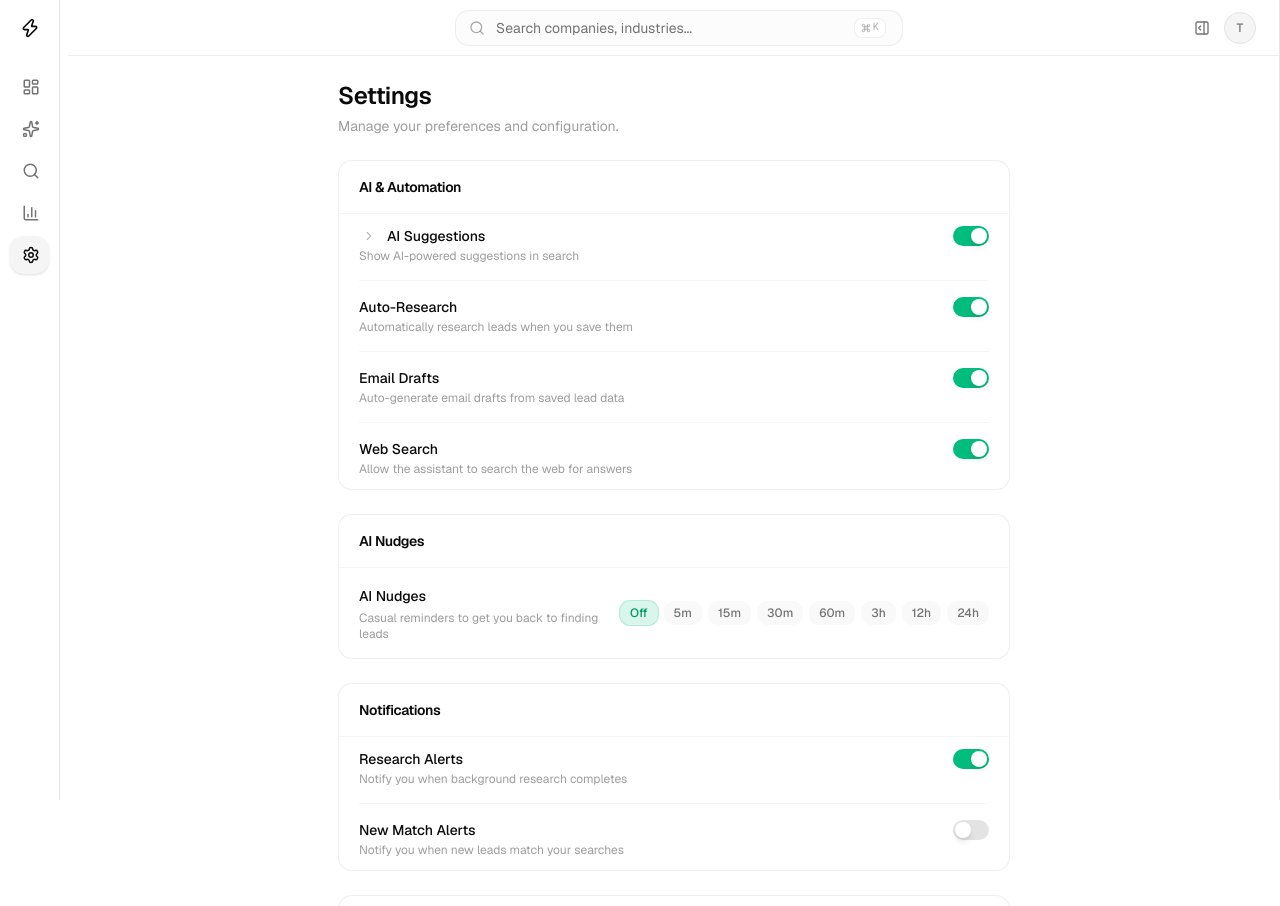
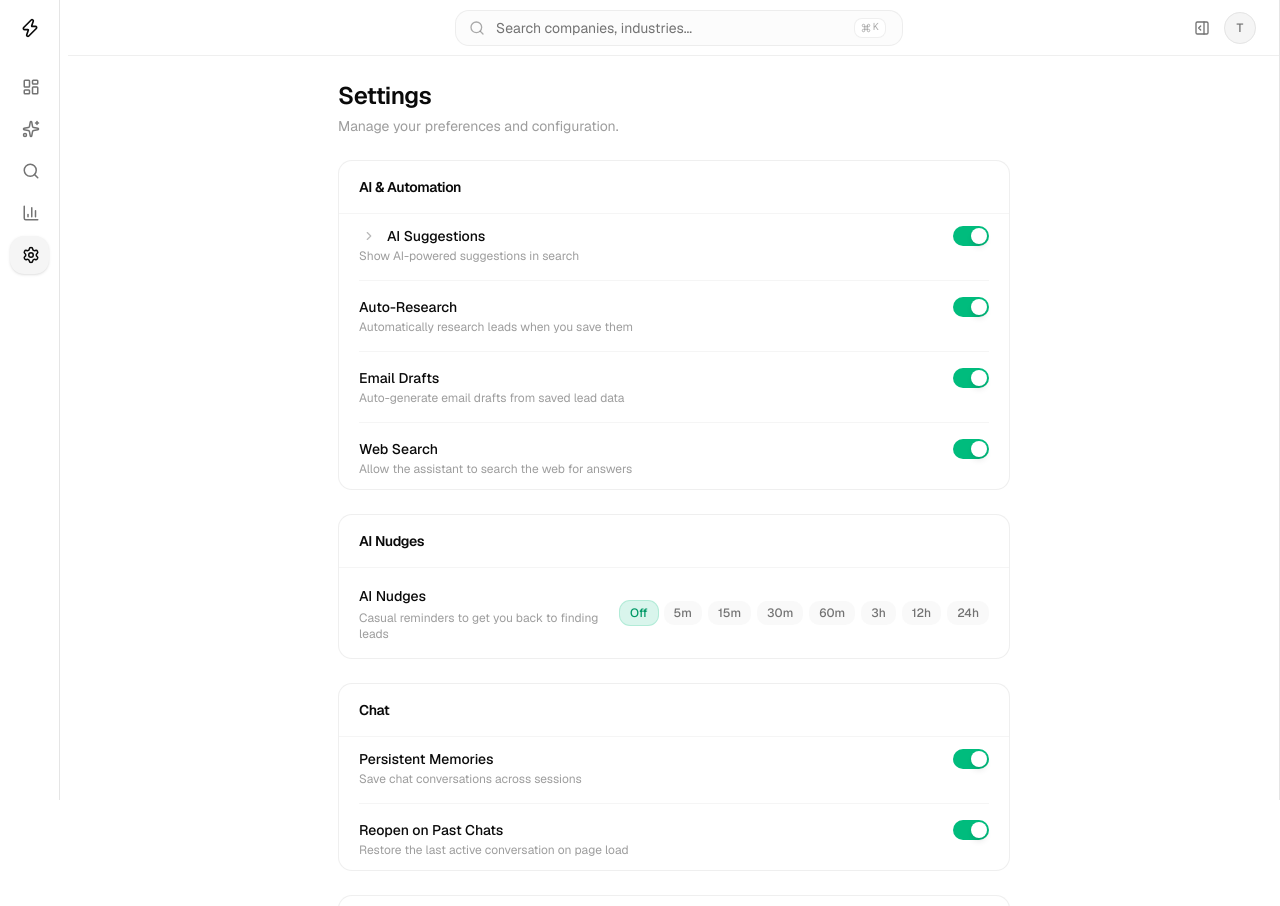
Before and after one commit to 2ndaccforsmart-sys/leadflow, a Next.js app: page /settings in a window 1280 px wide. Shown: the top 906 px of the page. Built offline with nearby package versions, Linux system fonts and the light colour scheme; no server answers.

Commit message:
settings: add Persistent Memories + Reopen on Past Chats toggles; update README

```diff
--- a/app/(dashboard)/assistant/page.tsx
+++ b/app/(dashboard)/assistant/page.tsx
@@ -33,15 +33,19 @@
   const [inputValue, setInputValue] = useState("");
   const [isStreaming, setIsStreaming] = useState(false);
   const [webSearchEnabled, setWebSearchEnabled] = useState(false);
+  const [persistentMemories, setPersistentMemories] = useState(true);
+  const [reopenChats, setReopenChats] = useState(true);
   const messagesEndRef = useRef<HTMLDivElement>(null);
 
-  // Read web search setting from localStorage
+  // Read settings from localStorage
   useEffect(() => {
     try {
-      const stored = localStorage.getItem("settings_web_search");
-      if (stored !== null) {
-        setWebSearchEnabled(JSON.parse(stored));
-      }
+      const ws = localStorage.getItem("settings_web_search");
+      if (ws !== null) setWebSearchEnabled(JSON.parse(ws));
+      const pm = localStorage.getItem("settings_persistent_memories");
+      if (pm !== null) setPersistentMemories(JSON.parse(pm));
+      const rc = localStorage.getItem("settings_reopen_chats");
+      if (rc !== null) setReopenChats(JSON.parse(rc));
     } catch {
       // ignore
     }
@@ -49,11 +53,11 @@
 
   // Load conversations from localStorage on mount
   useEffect(() => {
+    if (!persistentMemories) return;
     try {
       const stored = localStorage.getItem(STORAGE_KEY);
       if (stored) {
         const parsed = JSON.parse(stored);
-        // Rehydrate Date objects
         const rehydrated: Conversation[] = parsed.map((c: any) => ({
           ...c,
           timestamp: new Date(c.timestamp),
@@ -63,32 +67,34 @@
           })),
         }));
         setConversations(rehydrated);
-        // Restore last active conversation
-        const lastActive = localStorage.getItem("chat_active_id");
-        if (lastActive && rehydrated.some((c) => c.id === lastActive)) {
-          setActiveConvId(lastActive);
+        // Restore last active conversation only if reopen is on
+        if (reopenChats) {
+          const lastActive = localStorage.getItem("chat_active_id");
+          if (lastActive && rehydrated.some((c) => c.id === lastActive)) {
+            setActiveConvId(lastActive);
+          }
         }
       }
     } catch {
       // ignore
     }
-  }, []);
+  }, [persistentMemories, reopenChats]);
 
-  // Debounced save to localStorage — skip during streaming
+  // Debounced save to localStorage — skip during streaming, skip if disabled
   useEffect(() => {
-    if (isStreaming) return;
+    if (!persistentMemories || isStreaming) return;
     const timer = setTimeout(() => {
       try {
         localStorage.setItem(STORAGE_KEY, JSON.stringify(conversations));
-        if (activeConvId) {
+        if (activeConvId && reopenChats) {
           localStorage.setItem("chat_active_id", activeConvId);
         }
       } catch {
-        // storage full or unavailable — silently fail
+        // storage full — silently fail
       }
     }, 600);
     return () => clearTimeout(timer);
-  }, [conversations, activeConvId, isStreaming]);
+  }, [conversations, activeConvId, isStreaming, persistentMemories, reopenChats]);
 
   const activeConv = conversations.find((c) => c.id === activeConvId);
   const messages = useMemo(() => activeConv?.messages || [], [activeConv]);
--- a/app/(dashboard)/settings/page.tsx
+++ b/app/(dashboard)/settings/page.tsx
@@ -93,6 +93,8 @@
   const [activityPanel, setActivityPanel] = useSetting("settings_activity_panel", true);
   const [compactMode, setCompactMode] = useSetting("settings_compact_mode", false);
   const [removeBlob, setRemoveBlob] = useSetting("settings_remove_blob", false);
+  const [persistentMemories, setPersistentMemories] = useSetting("settings_persistent_memories", true);
+  const [reopenChats, setReopenChats] = useSetting("settings_reopen_chats", true);
 
   return (
     <div className="mx-auto max-w-2xl space-y-6 pb-12">
@@ -182,6 +184,25 @@
         </div>
       </SectionCard>
 
+      {/* ── Chat ── */}
+      <SectionCard title="Chat">
+        <SettingRow
+          label="Persistent Memories"
+          description="Save chat conversations across sessions"
+        >
+          <Switch checked={persistentMemories} onCheckedChange={setPersistentMemories} />
+        </SettingRow>
+
+        <SettingsDivider />
+
+        <SettingRow
+          label="Reopen on Past Chats"
+          description="Restore the last active conversation on page load"
+        >
+          <Switch checked={reopenChats} onCheckedChange={setReopenChats} />
+        </SettingRow>
+      </SectionCard>
+
       {/* ── Notifications ── */}
       <SectionCard title="Notifications">
         <SettingRow
```
Also changed, not shown: 1 other file (tests, documents, lock files or other folders).
